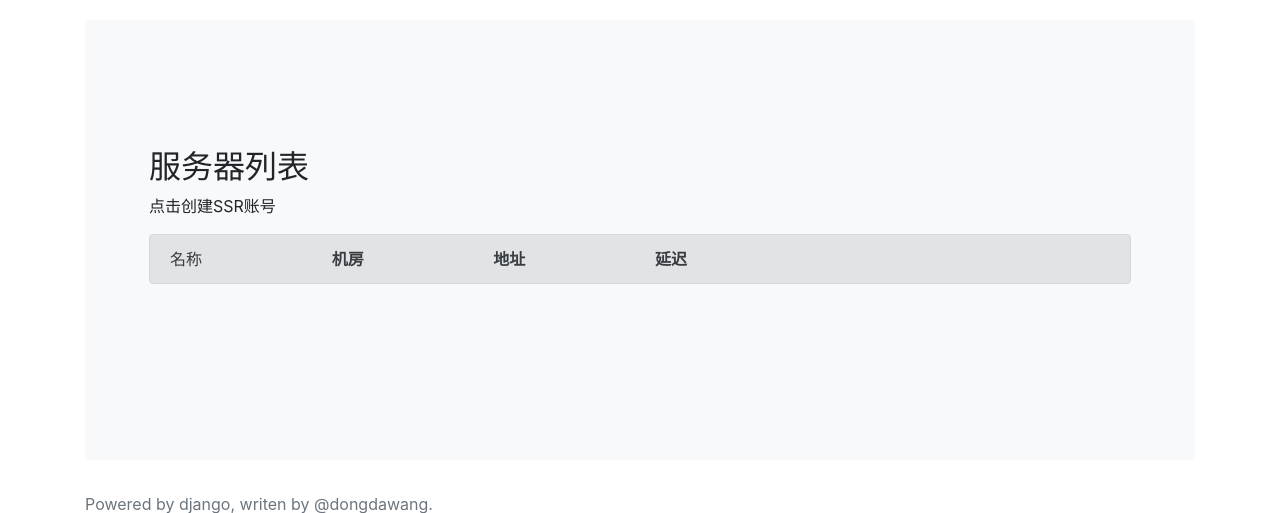
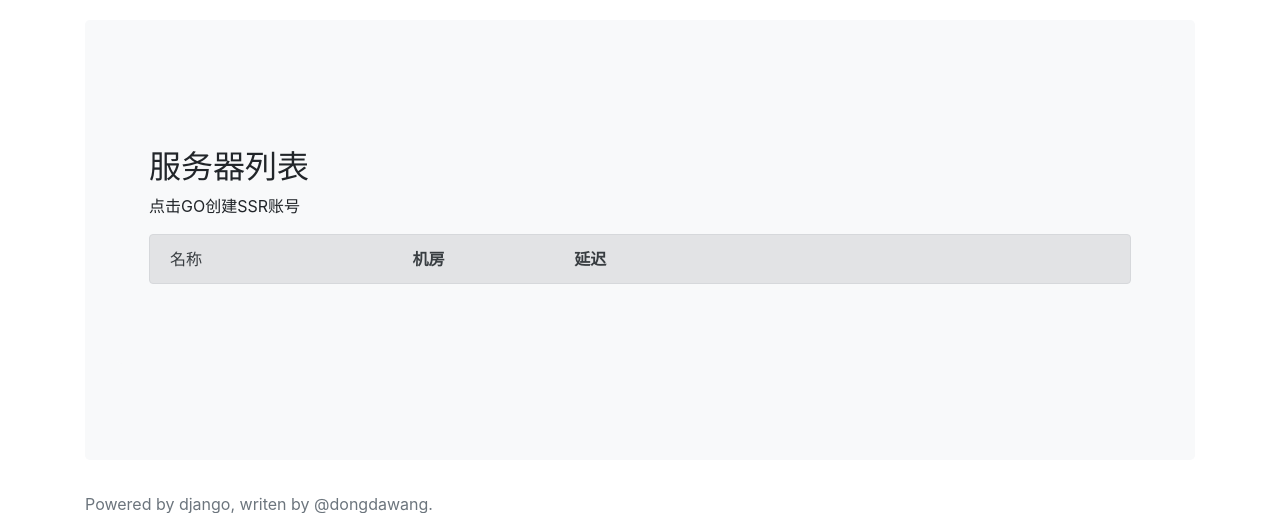
Before and after one commit to dongdawang/ssrmgmt, a Django app: template templates/index.html in a window 1280 px wide. Shown: the part 56-569 px from the top of the page. Run offline with Django 3.2, Linux system fonts and the light colour scheme; the template is opened without the code that fills it, so the values that code supplies are empty; parts of the project's set-up code (start-up, migrations or seed data) failed here and were passed over; some libraries are stand-ins or nearby versions.

Commit message:
modify index.html do not show server ip.

```diff
--- a/templates/index.html
+++ b/templates/index.html
@@ -7,13 +7,13 @@
         <div class="jumbotron bg-light">
             <div class="jumbotron bg-light">
                 <h2>服务器列表</h2>
-                <p>点击创建SSR账号</p>
+                <p>点击GO创建SSR账号</p>
                 <div class="alert alert-secondary alert-dismissable fade show">
                     <div class="row">
-                        <div class="col-sm-2">名称</div>
+                        <div class="col-sm-3">名称</div>
                         <div class="col-sm-2"><strong>机房</strong></div>
-                        <div class="col-sm-2"><strong>地址</strong></div>
-                        <div class="col-sm-1"><strong>延迟</strong></div>
+{#                        <div class="col-sm-2"><strong>地址</strong></div>#}
+                        <div class="col-sm-2"><strong>延迟</strong></div>
                         <div class="col-sm-1"></div>
                         <div class="col-sm-3"></div>
                     </div>
@@ -21,10 +21,10 @@
                 {% for server in servers %}
                     <div class="alert alert-info alert-dismissable fade show">
                         <div class="row">
-                            <div class="col-sm-2">{{ server.name }}</div>
+                            <div class="col-sm-3">{{ server.name }}</div>
                             <div class="col-sm-2"><strong>{{ server.address }}</strong></div>
-                            <div class="col-sm-2"><strong>{{ server.ip }}</strong></div>
-                            <div class="col-sm-1"><strong><strong id="ping">0</strong> ms</strong></div>
+{#                            <div class="col-sm-2"><strong>{{ server.ip }}</strong></div>#}
+                            <div class="col-sm-2"><strong><strong id="ping">0</strong> ms</strong></div>
                             <div class="col-sm-1"><a href="{% url 'operation:create_account' server.ip %}"
                                                      class="alert-link">GO</a></div>
                             <div class="col-sm-1">{{ server.is_enable }}</div>
```
